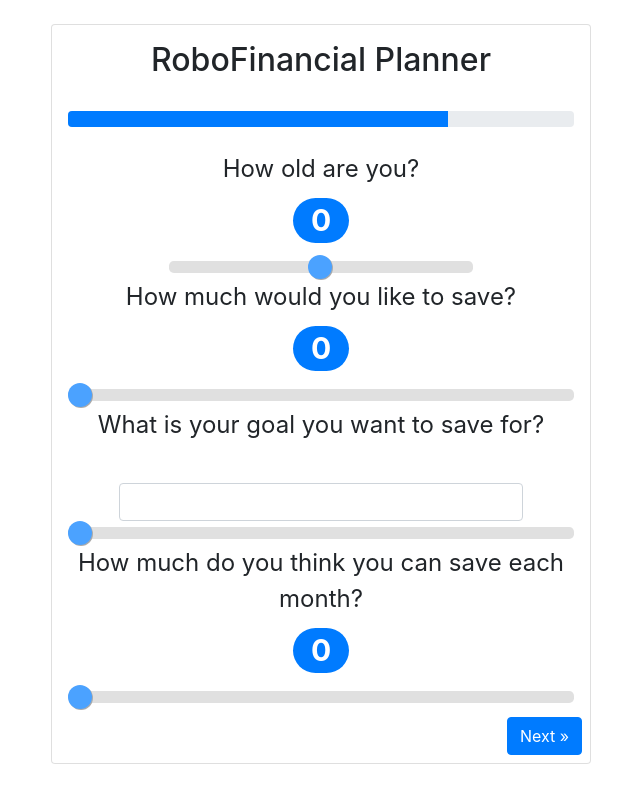
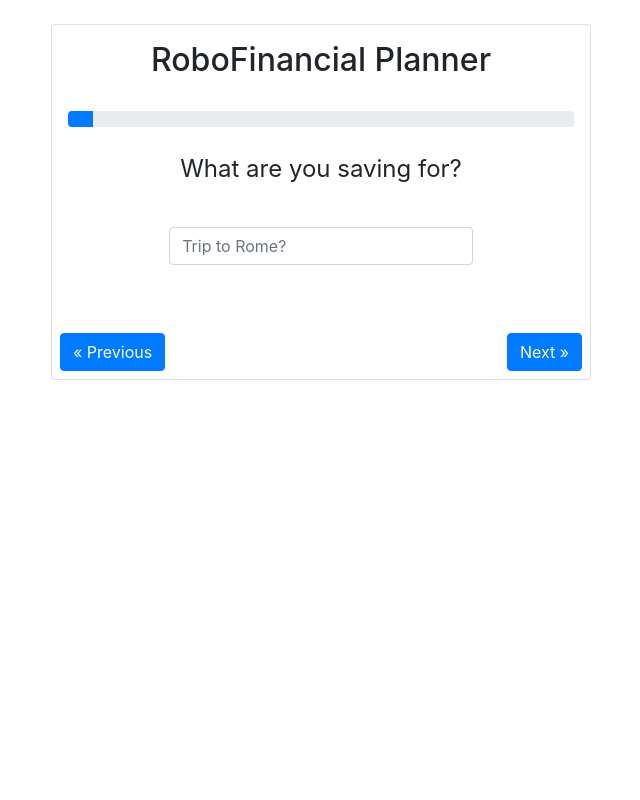
Before and after one commit to polygonnode/can-wealth, a Flask app: page /survey in a window 1280 px wide. Shown: the whole page, without its empty margins (319-959 px from the left). Run offline with Flask 2, Linux system fonts and the light colour scheme; some libraries are stand-ins or nearby versions.

Commit message:
updated survey to switch sides

```diff
--- a/app/static/css/survey.css
+++ b/app/static/css/survey.css
@@ -7,6 +7,7 @@
 .question-wrapper{
   display:none;
 }
+
 .first-question{
   display:block;
 }
@@ -23,8 +24,8 @@
 }
 .text-input-wrapper{
   padding-top:2.5rem;
-  padding-right:10%;
-  padding-left:10%;
+  padding-right:20%;
+  padding-left:20%;
 }
 #myAge{
 
--- a/app/templates/planner/survey.html
+++ b/app/templates/planner/survey.html
@@ -18,21 +18,18 @@
             <h2>RoboFinancial Planner</h2>
             <br>
             <div class="progress">
-              <div class="progress-bar " role="progressbar" aria-valuenow="25" aria-valuemin="0" aria-valuemax="100" style="width: 75%"></div>
+              <div id="progressBar" class="progress-bar " role="progressbar" aria-valuenow="25" aria-valuemin="0" aria-valuemax="100" style="width: 5%"></div>
             </div>
             <br>
             <div class="first-question" id="qOne">
               <div class="question-title">
-                How old are you?
+                What are you saving for?
               </div>
-              <div id="myAge" class="range-display">
-                <span class="badge badge-pill badge-primary">0</span>
-              </div>
-              <div class="slidecontainer" >
-                <input type="range" min="1" max="100" value="50" class="slider" id="ageRange" >
+              <div class="text-input-wrapper">
+                <input type="text" class="form-control" id="goalName" placeholder="Trip to Rome?">
               </div>
             </div>
-            <div class="" id="qTwo">
+            <div class="question-wrapper" id="qTwo">
               <div class="question-title">
                 How much would you like to save?
               </div>
@@ -45,18 +42,44 @@
                 <input type="range" min="0" max="100" step="" value="0" class="slider" id="goalRange" >
               </div>
             </div>
-            <div class="" id="qThree">
+            <div class="question-wrapper" id="qThree">
               <div class="question-title">
-                What is your goal you want to save for?
+                How old are you?
               </div>
-              <div class="text-input-wrapper">
-                <input type="email" class="form-control" id="" placeholder="">
+              <div id="myAge" class="range-display">
+                <span class="badge badge-pill badge-primary">0</span>
               </div>
+              <div class="slidecontainer" >
+                <input type="range" min="1" max="100" value="50" class="slider" id="ageRange" >
+              </div>
+            </div>
+            <div class="question-wrapper" id="qFour">
+              <div class="question-title">
+                What is your average yearly income?
+              </div>
+              <div id="myGoal" class="range-display">
+                <span class="badge badge-pill badge-primary">0</span>
+
+              </div>
+
               <div class="slidecontainer" style="padding:0;" >
                 <input type="range" min="0" max="100" step="" value="0" class="slider" id="goalRange" >
               </div>
             </div>
-            <div class="" id="qFour">
+            <div class="question-wrapper" id="qFive">
+              <div class="question-title">
+                How much do you have saved up so far?
+              </div>
+              <div id="myGoal" class="range-display">
+                <span class="badge badge-pill badge-primary">0</span>
+
+              </div>
+
+              <div class="slidecontainer" style="padding:0;" >
+                <input type="range" min="0" max="100" step="" value="0" class="slider" id="goalRange" >
+              </div>
+            </div>
+            <div class="question-wrapper" id="qSix">
               <div class="question-title">
                 How much do you think you can save each month?
               </div>
@@ -71,9 +94,18 @@
             </div>
 
           </div>
-          <div class="text-right">
-           <a class="btn btn-primary" href="#" role="button">Next &raquo;</a>
-          </div>
+          <div class="row">
+            <div class="col-sm-6">
+              <div class="text-left">
+                <button type="button" id="previous" class="btn btn-primary">&laquo; Previous</button>
+              </div>
+            </div>
+            <div class="col-sm-6">
+              <div class="text-right">
+                <button type="button" id="next" class="btn btn-primary" style="float:right;">Next &raquo;</button>
+
+              </div>
+            </div>
 
 
 
@@ -85,12 +117,82 @@
   </div>
 </div>
 <script>
-document.addEventListener("mousemove", function(){
+//CONSTANT VARIABLES
+var SURVEY_DIVS = ["qOne","qTwo","qThree","qFour","qFive","qSix"];
+var SURVEY_RESULTS = ["","","","","",""];
+var CURRENT_PANEL = 0;
+//event listener
+document.getElementById("goalName").addEventListener("change", function(){
+  SURVEY_RESULTS[0] = document.getElementById("goalName").value;
+});
+
+//next button
+document.getElementById("next").addEventListener("click", function(){
+  //see if you are at the last position
+  console.log(CURRENT_PANEL);
+  if(CURRENT_PANEL < (SURVEY_DIVS.length-1)){
+    //go to the next pannel
+    goToPanel(CURRENT_PANEL + 1);
+    CURRENT_PANEL ++;
+    updateButtonStates();
+    updateProgressBar()
+
+  }
+});
+//previous
+document.getElementById("previous").addEventListener("click", function(){
+  //see if you are at the last position
+  console.log(CURRENT_PANEL);
+  if(CURRENT_PANEL > 0){
+    //go to the next pannel
+    goToPanel(CURRENT_PANEL - 1);
+    CURRENT_PANEL --;
+    updateButtonStates();
+    updateProgressBar()
+
+  }
+});
+
+document.getElementById("goalRange").addEventListener("mousemove", function(){
     document.getElementById("myAge").innerHTML = '<span class="badge badge badge-secondary">'+document.getElementById("ageRange").value + '</span>';
     var goal =  document.getElementById("goalRange").value;
     if(goal)
     document.getElementById("myGoal").innerHTML = '<span class="badge badge badge-success">'+document.getElementById("goalRange").value + '</span>';
 });
 
+//supporting functions
+function goToPanel(pannelIndex){
+  //set the current div to hidden
+  document.getElementById(SURVEY_DIVS[CURRENT_PANEL]).style.display = "none";
+  //set the new div to visible
+  document.getElementById(SURVEY_DIVS[pannelIndex]).style.display = "block";
+}
+
+
+function updateButtonStates(){
+  if(CURRENT_PANEL == (SURVEY_DIVS.length-1)){// hide the next
+    document.getElementById("next").style.display = "none";
+  }else{//show the next
+    document.getElementById("next").style.display = "block";
+  }
+  if(CURRENT_PANEL == 0){// hide the next
+    document.getElementById("previous").style.display = "none";
+  }else{//show the next
+    document.getElementById("previous").style.display = "block";
+  }
+}
+
+function updateProgressBar(){
+
+    document.getElementById("progressBar").style.width = (((CURRENT_PANEL + 1)/SURVEY_DIVS.length)*100).toString() + "%";
+
+}
+
+
+
+
+
+
+
 </script>
 {% endblock %}
```
